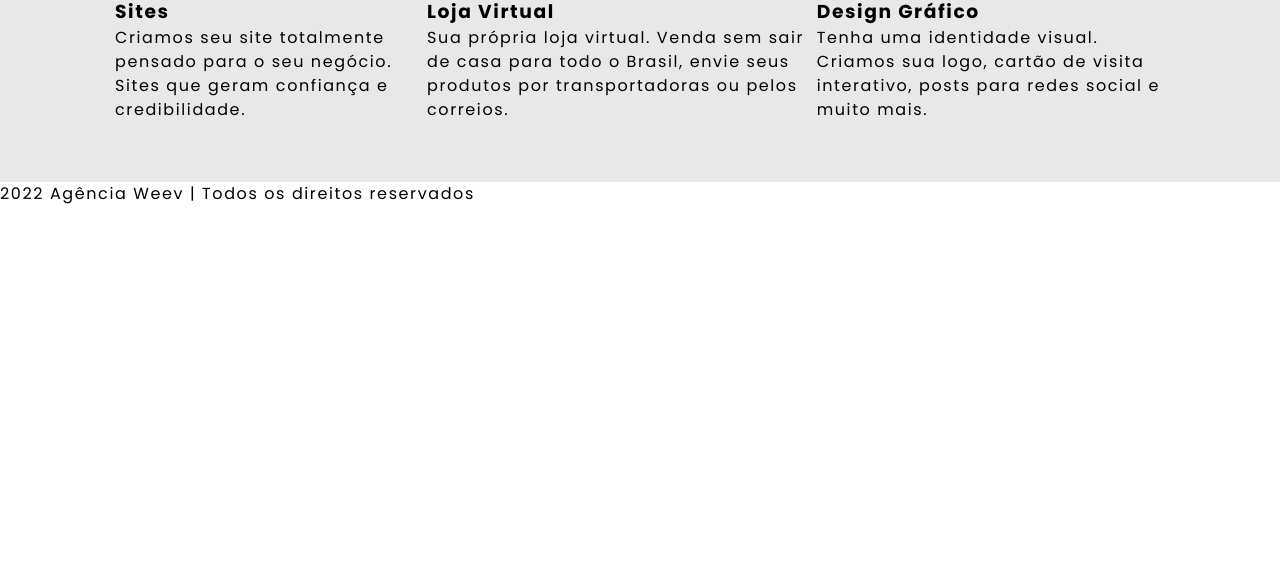
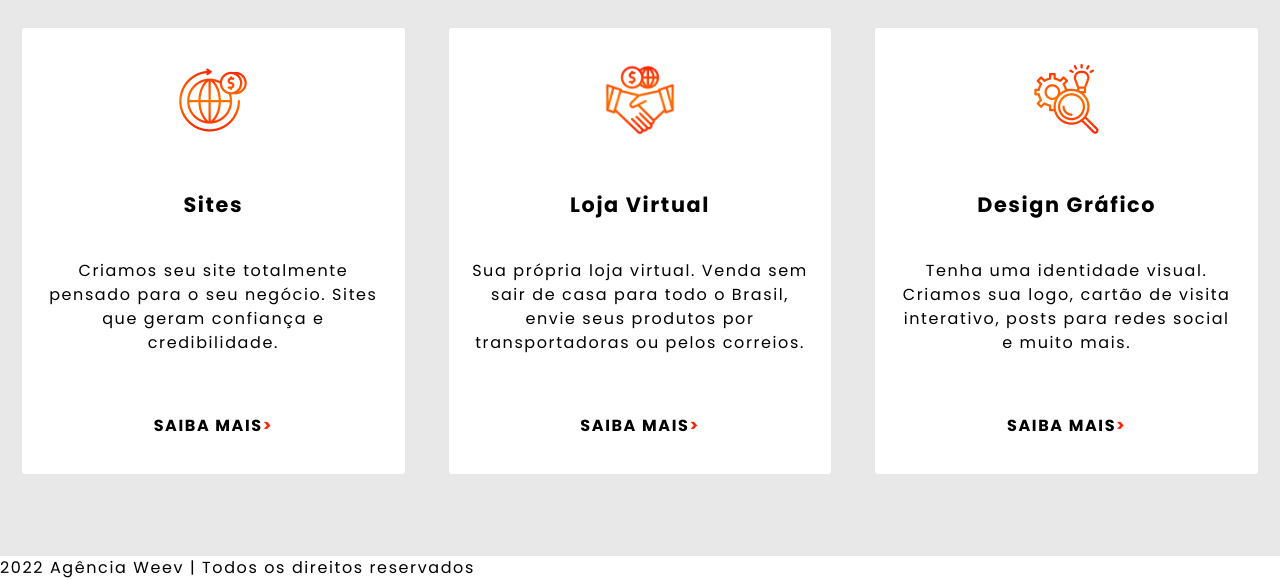
Before and after one commit to eri-prado/agencia-weev, a plain HTML site: page index.html in a window 1280 px wide. Shown: the part 746-1326 px from the top of the page. Before the commit the page ends 952 px from the top, so only its background shows below. Drawn offline with Linux system fonts and the light colour scheme.

Commit message:
style changes

```diff
--- a/css/general-styles.css
+++ b/css/general-styles.css
@@ -74,7 +74,3 @@ body {
   margin: 0 auto;
   padding: 0 15px;
 }
-
-.services {
-  padding: 60px 0;
-}
--- a/css/reset.css
+++ b/css/reset.css
@@ -1,6 +1,8 @@
 * {
   padding: 0;
   margin: 0;
+  -webkit-box-sizing: border-box;
+  -moz-box-sizing: border-box;
   box-sizing: border-box;
 }
 
--- a/css/services.css
+++ b/css/services.css
@@ -1,7 +1,74 @@
 .services {
+  padding: 60px 0;
   background-color: var(--bg-white-color);
+}
+
+.services-grid {
+  display: flex;
+  align-items: center;
 }
 
 .services span {
   color: var(--orange-color);
 }
+
+.service {
+  background: #fff;
+  margin: 20px;
+  padding: 20px;
+  min-height: 450px;
+  border-radius: 4px;
+  text-align: center;
+  -webkit-box-flex: 1;
+  flex: 1;
+  display: -webkit-box;
+  display: flex;
+  flex-wrap: wrap;
+  border: 2px solid #e7e7e7;
+  -webkit-transition: all 0.3s ease;
+  -moz-transition: all 0.3s ease;
+  transition: all 0.3s ease;
+  border-radius: 5px;
+}
+
+.service:hover {
+  -webkit-box-shadow: 0 5px 10px rgba(0, 0, 0, 0.08);
+  -moz-box-shadow: 0 5px 10px rgba(0, 0, 0, 0.08);
+  box-shadow: 0 5px 10px rgba(0, 0, 0, 0.08);
+  border: 2px solid var(--orange-color);
+}
+
+.services h3 {
+  font-weight: 600;
+  font-size: 1.3rem;
+  margin: 1rem 0 0.6rem;
+}
+
+.services a {
+  margin: 1rem 0;
+  text-transform: uppercase;
+  align-self: flex-end;
+  font-weight: 600;
+}
+
+.services p {
+  margin: 1rem 0;
+  line-height: 1.5;
+}
+
+i {
+  margin: 1rem 0;
+}
+
+.service>* {
+  flex: 1 1 100%;
+}
+
+@media all and (max-width:768px) {
+  .services-grid {
+    display: -webkit-box;
+    display: flex;
+    -webkit-box-orient: vertical;
+    -webkit-box-direction: normal;
+    flex-direction: column;
+  }
--- a/index.html
+++ b/index.html
@@ -30,36 +30,34 @@
   </header>
 
   <section class="call-to-action">
-    <div class="contaner">
       <h1>Uma agência <span>completa</span>.</h1>
       <div>
         <p>Se o seu negócio não está na internet você pode está perdendo dinheiro. <br>Entre em contato conosco e solicite um orçamento agora mesmo.</p>
       </div>
       <button class="btn">Orçamento</button>
-    </div>
   </section>
 
   <section class="services">
     <h2 class="title">Serviços<span>.</span></h2>
     <p class="subtitle">O que nós fazemos?</p>
-    <div class="container">
-      <div class="card-item">
-        <img src="#" alt="">
+    <div class="services-grid">
+      <div class="service service1">
+        <i><img src="img/icon-1.png" alt="Ícone de internet"></i>
         <h3>Sites</h3>
         <p>Criamos seu site totalmente pensado para o seu negócio. Sites que geram confiança e credibilidade.</p>
-        <a href="#"></a>
+        <a href="#">Saiba mais<span>></span></a>
       </div>
-      <div class="card-item">
-        <img src="#" alt="">
+      <div class="service service2">
+        <i><img src="img/icon-2.png" alt="Ícone de ecommerce"></i>
         <h3>Loja Virtual</h3>
         <p>Sua própria loja virtual. Venda sem sair de casa para todo o Brasil, envie seus produtos por transportadoras ou pelos correios.</p>
-        <a href="#"></a>
+        <a href="#">Saiba mais<span>></span></a>
       </div>
-      <div class="card-item">
-        <img src="#" alt="">
+      <div class="service service3">
+        <i><img src="img/icon-3.png" alt="Ícone de design"></i>
         <h3>Design Gráfico</h3>
         <p>Tenha uma identidade visual. Criamos sua logo, cartão de visita interativo, posts para redes social e muito mais.</p>
-        <a href="#"></a>
+        <a href="#">Saiba mais<span>></span></a>
       </div>
     </div>
   </section>
```
Also changed, not shown: img/icon-1.png (added), img/icon-2.png (added), img/icon-3.png (added).
